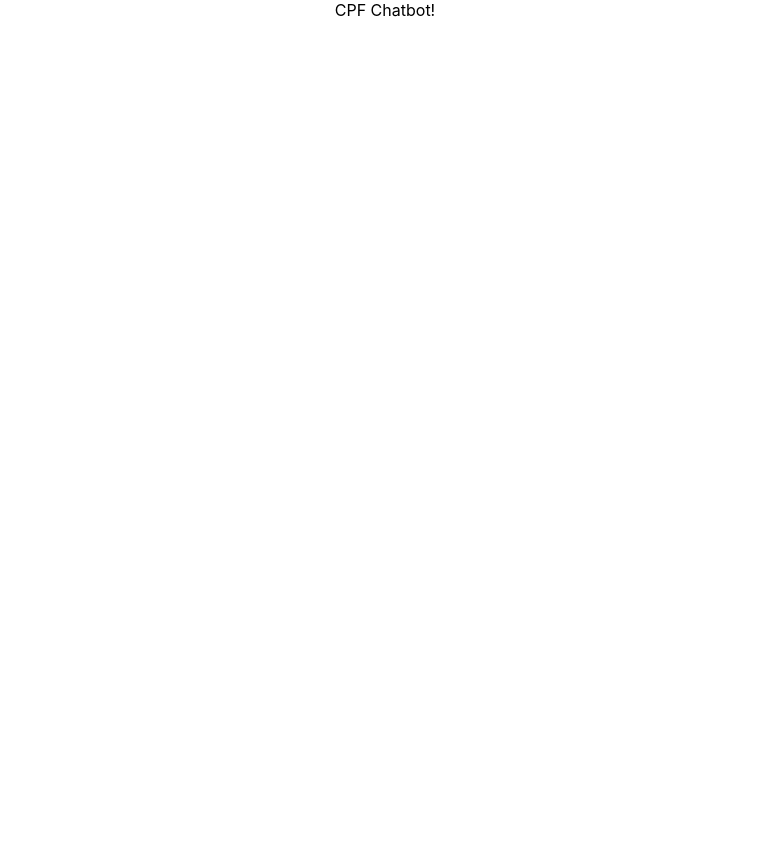
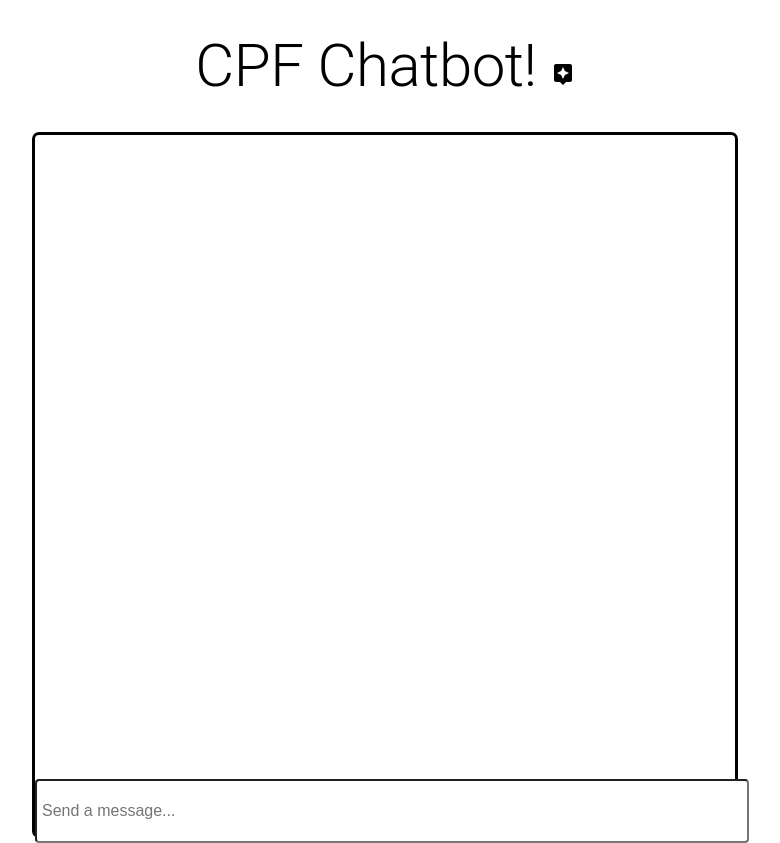
Before and after one commit to mickyngub/CPFHackathonChatbot-dialogflow, a React (Create React App) app in the folder client/: page / in a window 1280 px wide. Shown: the whole page, without its empty margins (255-1035 px from the left). Before the commit the page ends 800 px from the top, so only its background shows below. Built offline with nearby package versions, Linux system fonts and the light colour scheme.

Commit message:
🌈style chatbot + add keyPressHandler

```diff
--- a/client/src/App.js
+++ b/client/src/App.js
@@ -1,8 +1,20 @@
 import React from "react";
 import "./App.css";
+import Assistant from "@material-ui/icons/Assistant";
+import Typography from "@material-ui/core/Typography";
+import Chatbot from "./Chatbot/Chatbot";
 
 function App() {
-  return <div className="App">CPF Chatbot!</div>;
+  return (
+    <React.Fragment>
+      <div className="App" style={{ margin: 30 }}>
+        <Typography variant="h2">
+          CPF Chatbot! <Assistant />
+        </Typography>
+      </div>
+      <Chatbot />
+    </React.Fragment>
+  );
 }
 
 export default App;
--- /dev/null
+++ b/client/src/Chatbot/Chatbot.js
@@ -0,0 +1,41 @@
+import React from "react";
+
+const Chatbot = () => {
+  const keyPressHandler = (e) => {
+    if (e.key === "Enter") {
+      if (!e.target.value) {
+        return alert("you need to type something!");
+      }
+
+      e.target.value = "";
+    }
+  };
+  return (
+    <div
+      style={{
+        height: 700,
+        width: 700,
+        border: "3px solid black",
+        borderRadius: "7px",
+        margin: "auto",
+      }}
+    >
+      <div style={{ height: 644, width: "100%", overflow: "auto" }}></div>
+      <input
+        style={{
+          margin: 0,
+          width: "100%",
+          height: 50,
+          borderRadius: "4px",
+          padding: "5px",
+          fontSize: "1rem",
+        }}
+        placeholder="Send a message..."
+        onKeyPress={keyPressHandler}
+        type="text"
+      />
+    </div>
+  );
+};
+
+export default Chatbot;
```
